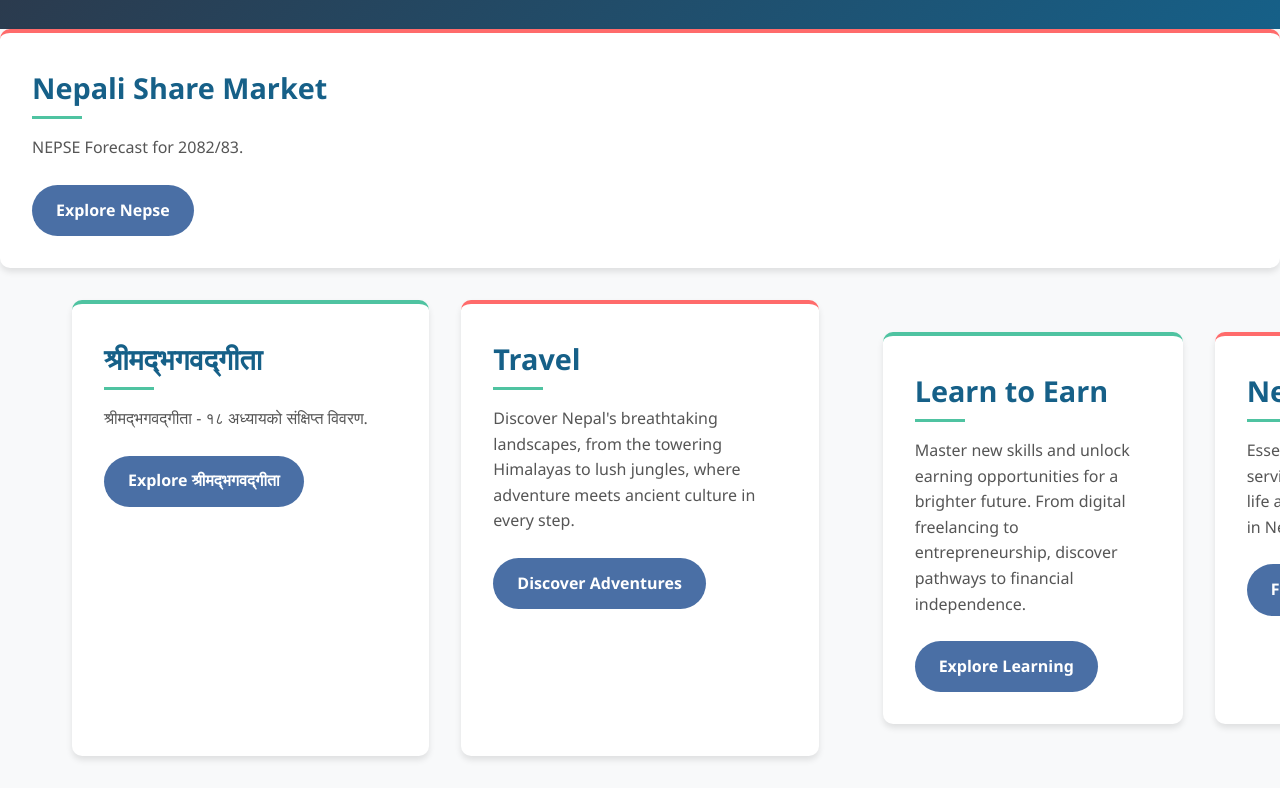
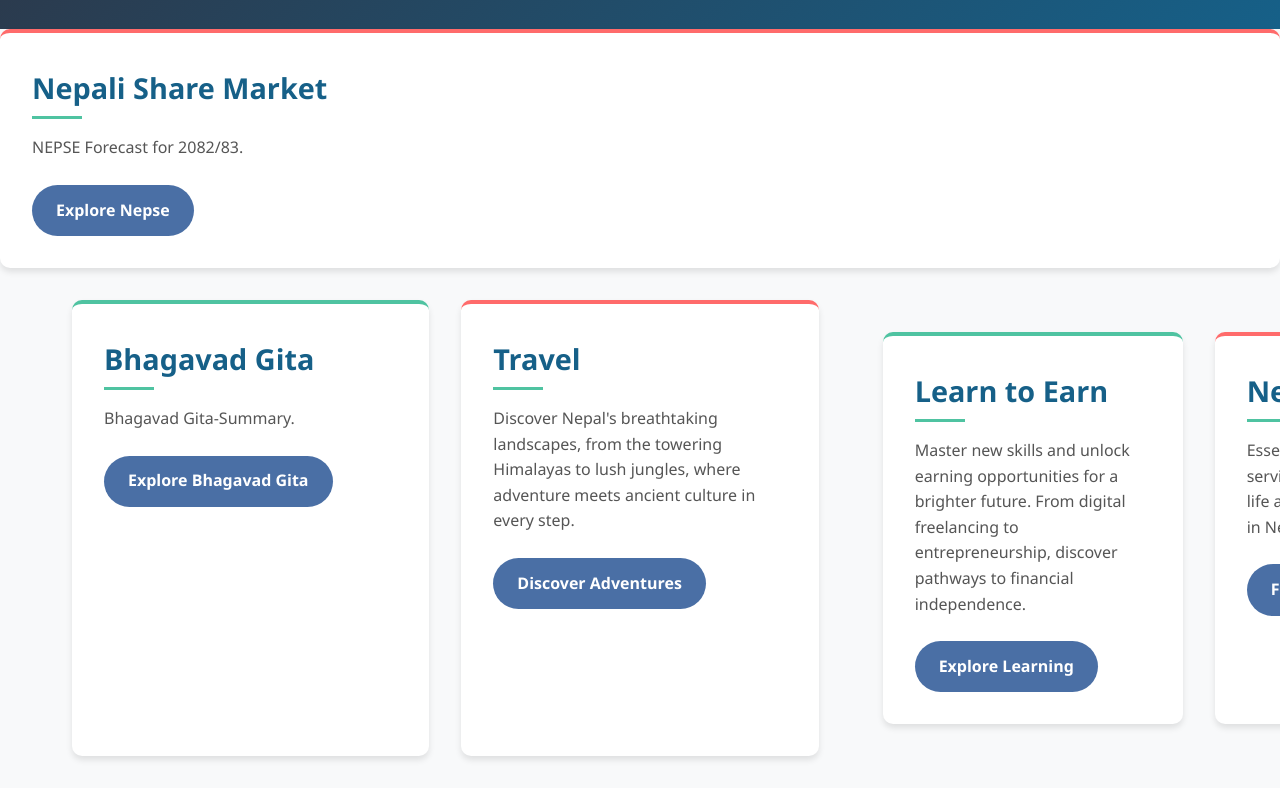
Before and after one commit to RaGoo/Ragoosblog, a plain HTML site: page start reading.html in a window 1280 px wide. Shown: the part 135-923 px from the top of the page. Drawn offline with Linux system fonts and the light colour scheme.

Commit message:
Update start reading.html

```diff
--- a/start reading.html
+++ b/start reading.html
@@ -182,9 +182,9 @@
     <div class="container">
     <div class="card">
       <div class="card-content">
-        <h2>श्रीमद्भगवद्गीता</h2>
-        <p>श्रीमद्भगवद्गीता - १८ अध्यायको संक्षिप्त विवरण.</p>
-        <a href="bhagwat.html" class="btn">Explore श्रीमद्भगवद्गीता</a>
+        <h2>Bhagavad Gita</h2>
+        <p>Bhagavad Gita-Summary.</p>
+        <a href="bhagwat.html" class="btn">Explore Bhagavad Gita</a>
       </div>
     </div>
      <div class="card">
```
